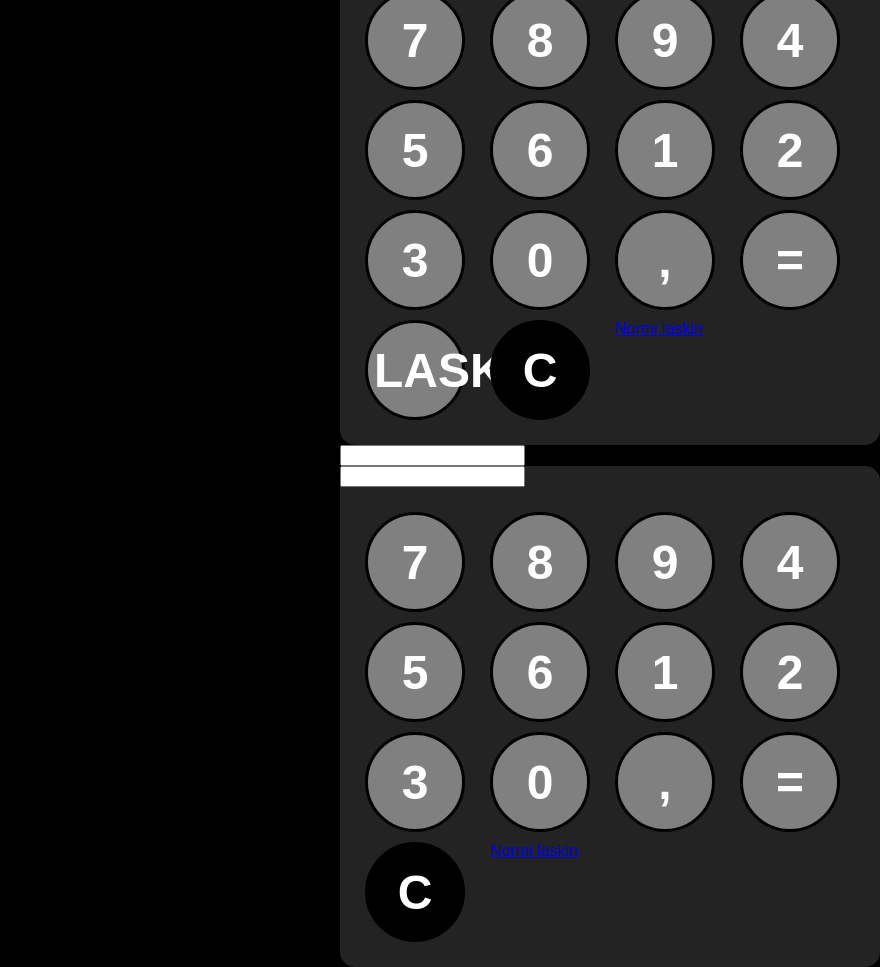
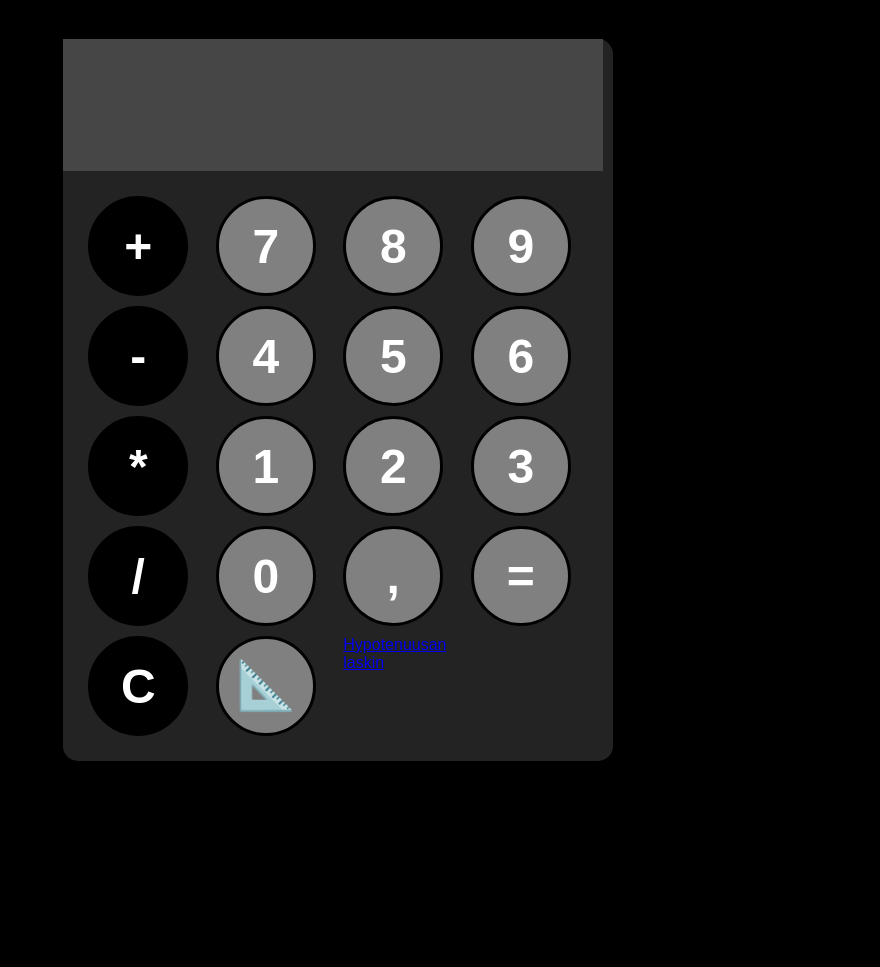
Before and after one commit to topapizza/calculator, a plain HTML site: page index.html in a window 1280 px wide. Shown: the whole page, without its empty margins (400-1280 px from the left). After the commit the page ends 800 px from the top, so only its background shows below. Drawn offline with Linux system fonts and the light colour scheme.

Commit message:
Update index.html

```diff
--- a/index.html
+++ b/index.html
@@ -7,68 +7,40 @@ Tahtoisin ilmoittaa että html koodin muokkaaminen EI ole hackerointia vaikka se
     <meta charset="UTF-8">
     <meta http-equiv="X-UA-Compatible" content="IE=edge">
     <meta name="viewport" content="width=device-width, initial-scale=1.0">
-    <title>Hypotenuusa</title>
+    <title>Document</title>
     <link rel="stylesheet" href="styles.css">
     <link rel="stylesheet" href="">
 </head>
 <body>
     <h2>Toivon hullu laskin</h2>
-    <h2>Käytä tätä jos et jaksa opetella pythagoran teoriaa :D</h2>
-    <br>
-    <br>
-    <br>
-    <!--SCREENS V-->
-    <!--FIRST SCREEN V-->
-    <div id="calcContainer">
-        <div id="calculator">
+    <div id="calculator">
+
         <input id="display" readonly>
         <div id="keys">
+            <button onclick="appendToDisplay('+')" class="operator-btn">+</button>
             <button onclick="appendToDisplay('7')">7</button>
             <button onclick="appendToDisplay('8')">8</button>
             <button onclick="appendToDisplay('9')">9</button>
+            <button onclick="appendToDisplay('-')" class="operator-btn">-</button>
             <button onclick="appendToDisplay('4')">4</button>
             <button onclick="appendToDisplay('5')">5</button>
             <button onclick="appendToDisplay('6')">6</button>
+            <button onclick="appendToDisplay('*')" class="operator-btn">*</button>
             <button onclick="appendToDisplay('1')">1</button>
             <button onclick="appendToDisplay('2')">2</button>
             <button onclick="appendToDisplay('3')">3</button>
+            <button onclick="appendToDisplay('/')" class="operator-btn">/</button>
             <button onclick="appendToDisplay('0')">0</button>
             <button onclick="appendToDisplay('.')">,</button>
             <button onclick="calculate()">=</button>
-            <button onclick="actualyCalculate()">LASKE</button>
             <button onclick="clearDisplay()" class="operator-btn">C</button>
-            <a href="index.html" class="button">Normi laskin</a>
+            <button onclick="pythagora()">📐</button>
+            <a href="index2.html" class="button">Hypotenuusan laskin</a>
         </div>
     </div>
+    <h2></h2>
 
-    <!--midlle screen V-->
-    <input id="display2" readonly>
-
-    <!--OTHER SCREEN V-->
-    <div id="calculator">
-        <input id="display1" readonly>
-        <div id="keys">
-            <button onclick="appendToDisplay1('7')">7</button>
-            <button onclick="appendToDisplay1('8')">8</button>
-            <button onclick="appendToDisplay1('9')">9</button>
-            <button onclick="appendToDisplay1('4')">4</button>
-            <button onclick="appendToDisplay1('5')">5</button>
-            <button onclick="appendToDisplay1('6')">6</button>
-            <button onclick="appendToDisplay1('1')">1</button>
-            <button onclick="appendToDisplay1('2')">2</button>
-            <button onclick="appendToDisplay1('3')">3</button>
-            <button onclick="appendToDisplay1('0')">0</button>
-            <button onclick="appendToDisplay1('.')">,</button>
-            <button onclick="calculate1()">=</button>
-            <button onclick="clearDisplay1()" class="operator-btn">C</button>
-            <a href="index.html" class="button">Normi laskin</a>
-        </div>
-    </div>
-    </div>
-
-
-
-    <script src="thatOtherScript.js">
+    <script src="script.js">
 
     </script>
 </body>
```
